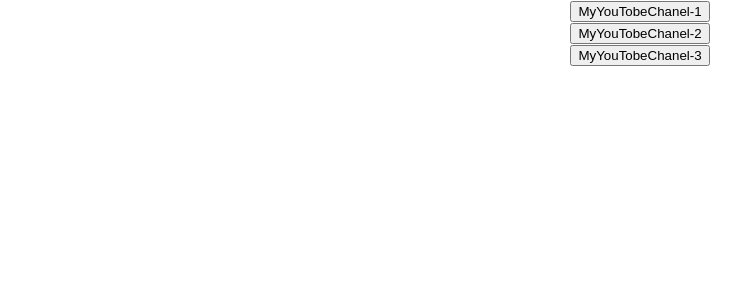
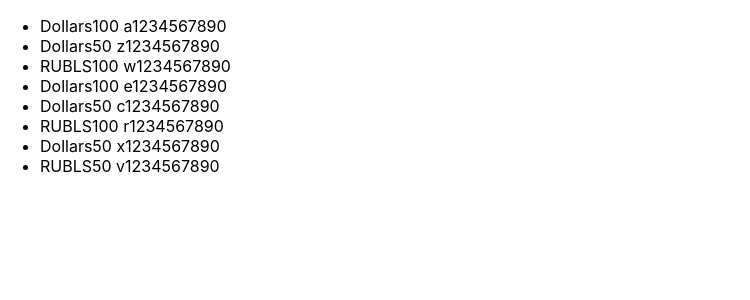
Before and after one commit to prohoryakovlev/projectNew, a React (Create React App) app: page / in a window 1280 px wide. Shown: the top 300 px of the page, without its empty margins (0-750 px from the left). Built offline with nearby package versions, Linux system fonts and the light colour scheme.

Commit message:
UniversalButton

```diff
--- a/src/App.tsx
+++ b/src/App.tsx
@@ -1,29 +1,36 @@
-import React, {MouseEvent} from 'react';
+import React, {MouseEvent, useState} from 'react';
 import './App.css';
-import Button from "./component/Button";
 
 
 function App() {
-    const Button1Foo = (subscriber: string, age: number) => {
-        console.log(subscriber, age)
-    }
+    const [money, setMoney] = useState([
+        {banknots: 'Dollars', value: 100, number: ' a1234567890'},
+        {banknots: 'Dollars', value: 50, number: ' z1234567890'},
+        {banknots: 'RUBLS', value: 100, number: ' w1234567890'},
+        {banknots: 'Dollars', value: 100, number: ' e1234567890'},
+        {banknots: 'Dollars', value: 50, number: ' c1234567890'},
+        {banknots: 'RUBLS', value: 100, number: ' r1234567890'},
+        {banknots: 'Dollars', value: 50, number: ' x1234567890'},
+        {banknots: 'RUBLS', value: 50, number: ' v1234567890'},
+    ])
 
-    const Button2Foo = (subscriber: string) => {
-        console.log(subscriber)
+    let currentMoney = money.filter((filteredMoney)=>filteredMoney.banknots ==='RUBLS')
 
-    }
+    return (
+        <ul>
+            {money.map((objFromMomeyArr,index) => {
+                return (
+                        <li key={index}>
+                            <span>{objFromMomeyArr.banknots}</span>
+                            <span>{objFromMomeyArr.value}</span>
+                            <span>{objFromMomeyArr.number}</span>
+                        </li>
+                )
+            })}
+        </ul>
 
-    const Button3Foo = () => {
-        console.log("im stupid button")
-    }
-    return (
-        <div className="App">
-            <Button name={"MyYouTobeChanel-1"} callBack={() => Button1Foo('Im Vasya', 21)}/>
-            <Button name={"MyYouTobeChanel-2"} callBack={() => Button2Foo('Im Prohor')}/>
-            {/*<Button name={"Delete"}/>*/}
-            <Button name={"MyYouTobeChanel-3"} callBack={Button3Foo}/>
-        </div>
     );
+
 }
 
 export default App;
```
